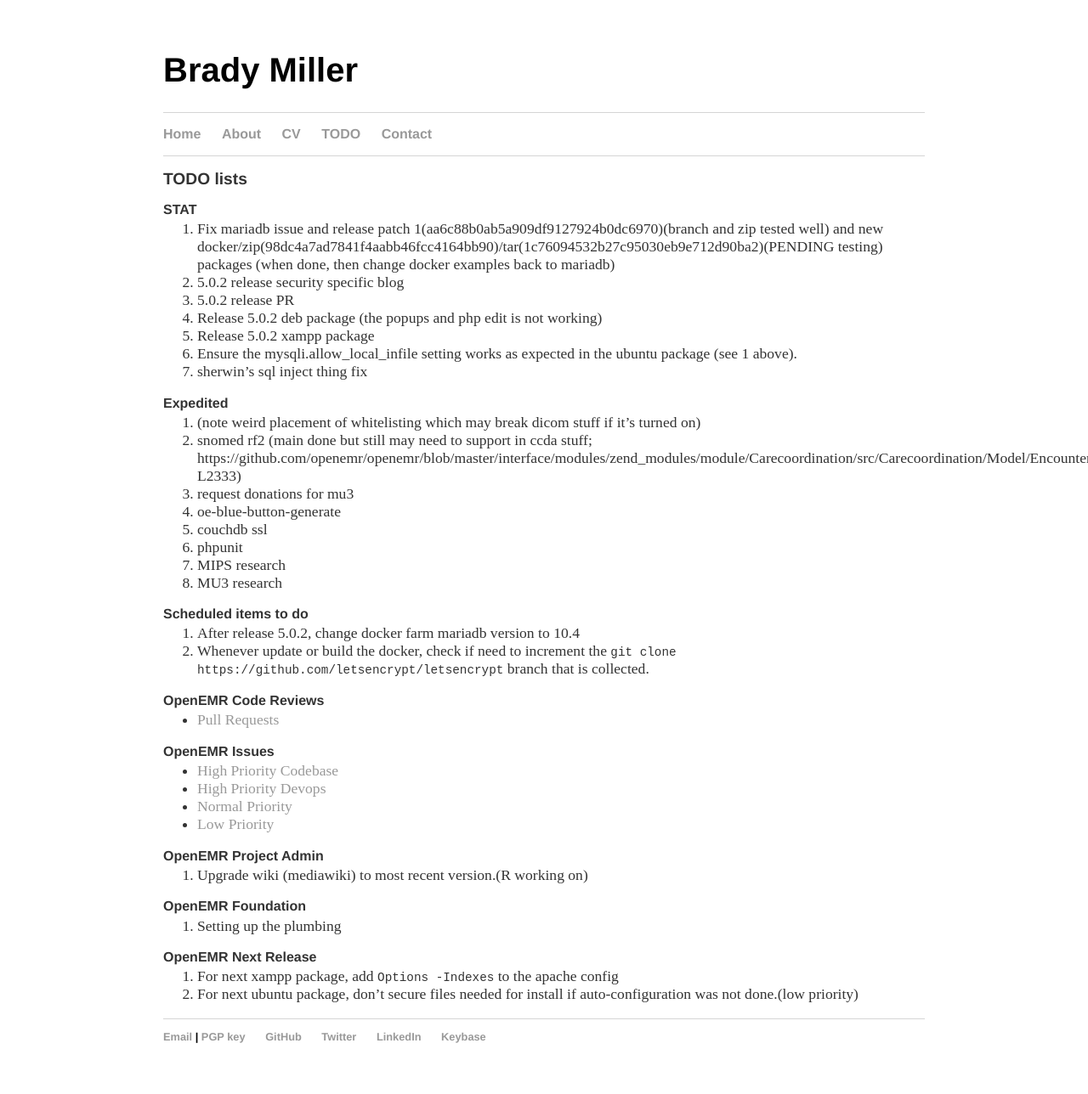
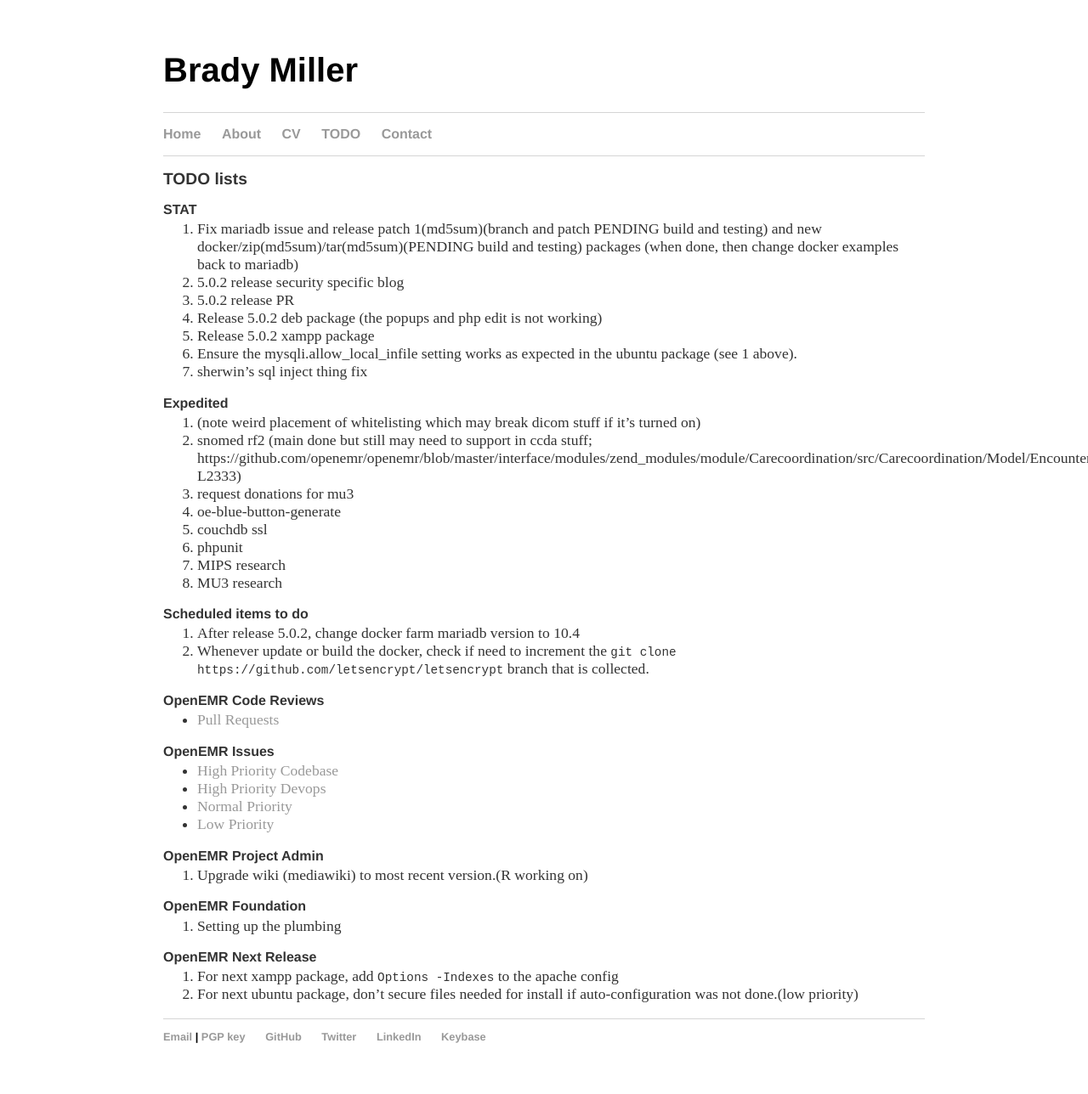
Before and after one commit to bradymiller/bradymiller.github.io, a Jekyll site: the page built from todo/index.md, in a window 1280 px wide. Shown: the whole page at 85% size. Built offline with Jekyll 4.4.1, drawn with Linux system fonts in a browser that asks for light colours; our own code applies the rules of GitHub Pages for plain Markdown files.

Commit message:
Update index.md

```diff
--- a/todo/index.md
+++ b/todo/index.md
@@ -4,7 +4,7 @@
 ## TODO lists
 
 ### STAT
-1. Fix mariadb issue and release patch 1(aa6c88b0ab5a909df9127924b0dc6970)(branch and zip tested well) and new docker/zip(98dc4a7ad7841f4aabb46fcc4164bb90)/tar(1c76094532b27c95030eb9e712d90ba2)(PENDING testing) packages (when done, then change docker examples back to mariadb)
+1. Fix mariadb issue and release patch 1(md5sum)(branch and patch PENDING build and testing) and new docker/zip(md5sum)/tar(md5sum)(PENDING build and testing) packages (when done, then change docker examples back to mariadb)
 1. 5.0.2 release security specific blog
 1. 5.0.2 release PR
 1. Release 5.0.2 deb package (the popups and php edit is not working)
```
